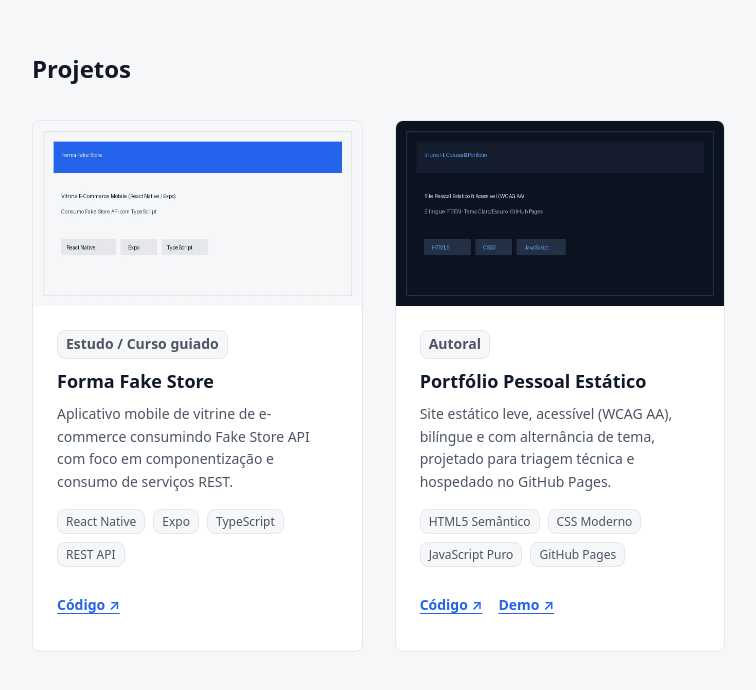
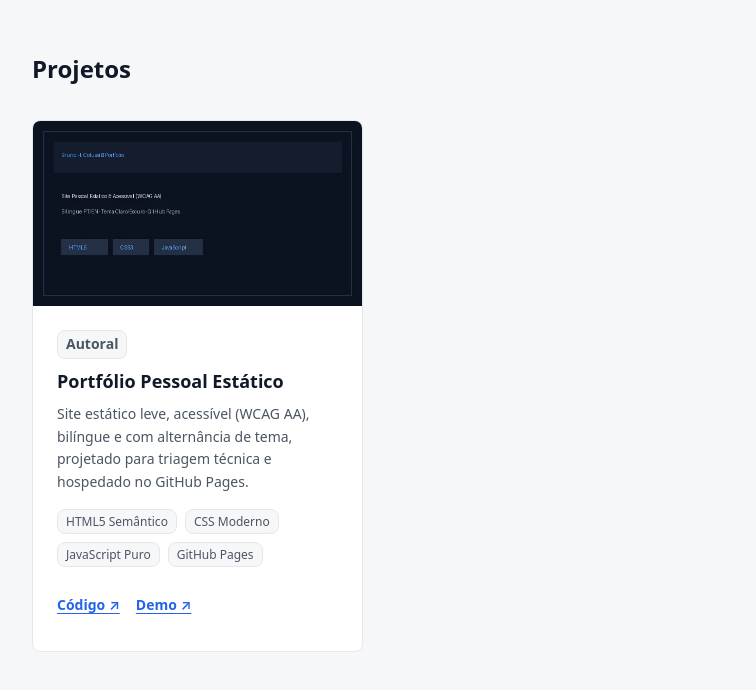
Before and after one commit to brunohcolussi/brunohcolussi.github.io, a plain HTML site: page index.html in a window 1280 px wide. Shown: the part 444-1134 px from the top of the page, without its empty margins (80-836 px from the left). Drawn offline with Linux system fonts and the light colour scheme.

Commit message:
fix: remove forma-fake-store project and update author photo in about section

```diff
--- a/index.html
+++ b/index.html
@@ -117,28 +117,7 @@
         <h2 class="section-title">Projetos</h2>
         <div class="projects-grid">
 
-          <!-- Card 1: forma-fake-store (D17 - Projeto de curso) -->
-          <article class="project-card">
-            <div class="project-img-wrapper">
-              <img src="assets/img/projects/forma-fake-store.webp" alt="Interface do aplicativo Forma Fake Store com lista de produtos" class="project-img" width="640" height="360" loading="lazy">
-            </div>
-            <div class="project-card-body">
-              <span class="project-badge">Estudo / Curso guiado</span>
-              <h3 class="project-title">Forma Fake Store</h3>
-              <p class="project-desc">Aplicativo mobile de vitrine de e-commerce consumindo Fake Store API com foco em componentização e consumo de serviços REST.</p>
-              <ul class="project-tags" aria-label="Tecnologias utilizadas">
-                <li class="tag">React Native</li>
-                <li class="tag">Expo</li>
-                <li class="tag">TypeScript</li>
-                <li class="tag">REST API</li>
-              </ul>
-              <div class="project-links">
-                <a href="https://github.com/Vinicius-Hoffelder/forma-fake-store" target="_blank" rel="noopener">Código ↗</a>
-              </div>
-            </div>
-          </article>
-
-          <!-- Card 2: Portfólio Pessoal (Autoral) -->
+          <!-- Card: Portfólio Pessoal (Autoral) -->
           <article class="project-card">
             <div class="project-img-wrapper">
               <img src="assets/img/projects/portfolio.webp" alt="Página inicial do site pessoal de Bruno H. Colussi exibindo hero e grade" class="project-img" width="640" height="360" loading="lazy">
```
Also changed, not shown: en/index.html (+1 -22 lines), assets/img/foto.webp, assets/img/projects/forma-fake-store.webp (deleted), 1 other file.
